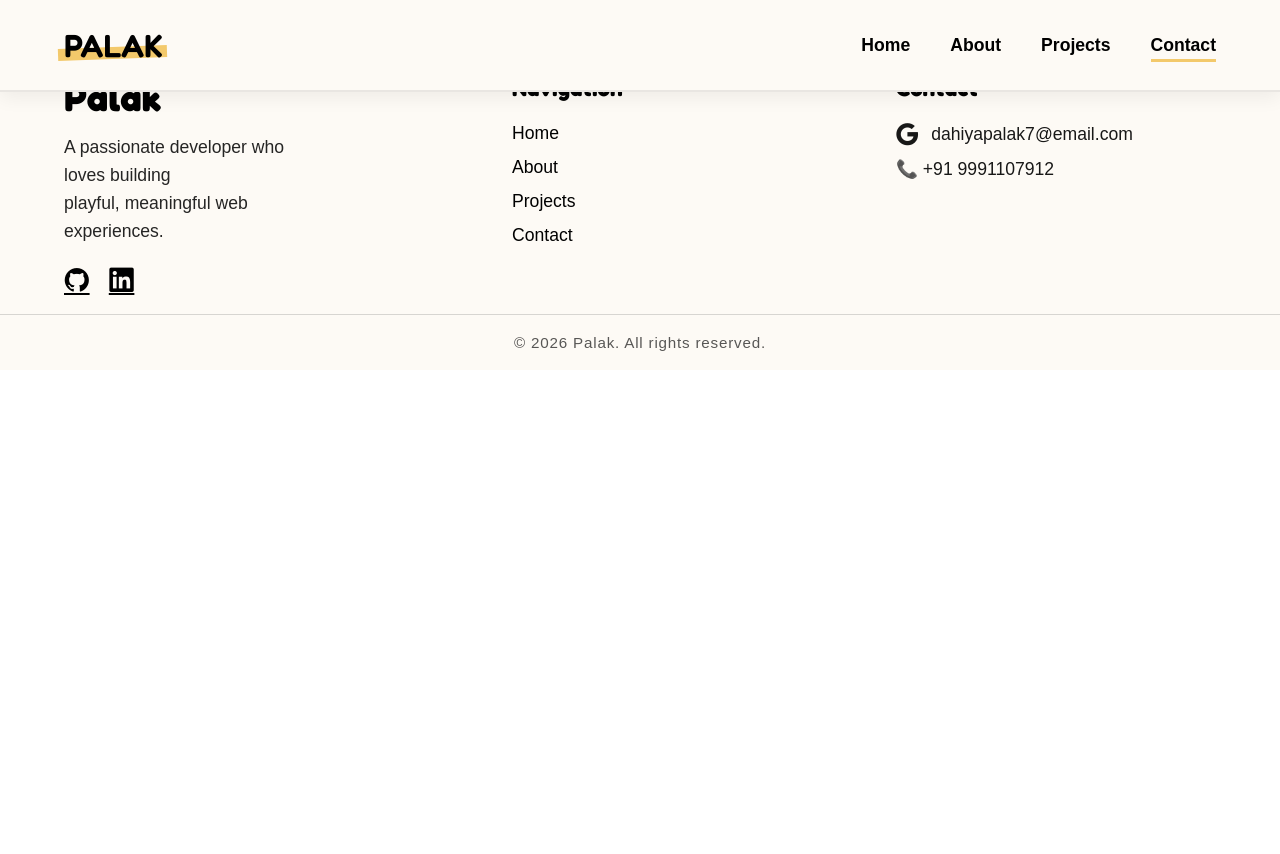
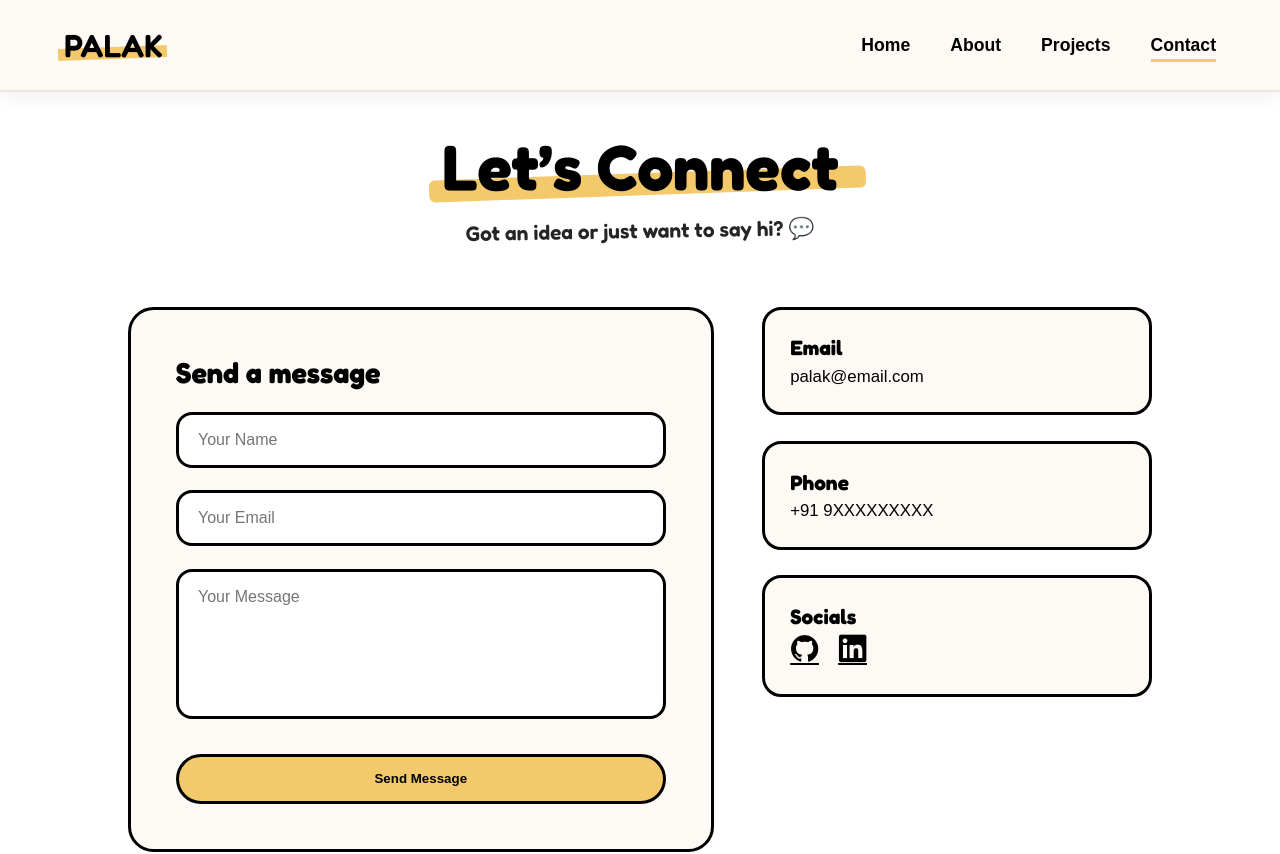
Before and after one commit to PALAK7890/portfolio, a React (Vite) app in the folder portfolio/: page /contact in a window 1280 px wide. Shown: the top 854 px of the page. Before the commit the page ends 800 px from the top, so only its background shows below. Built offline with nearby package versions, Linux system fonts and the light colour scheme.

Commit message:
just made the contact page

```diff
--- a/portfolio/src/components/Contact.jsx
+++ b/portfolio/src/components/Contact.jsx
@@ -1,8 +1,86 @@
-export default function Contact(){
+import { useEffect, useRef, useState } from "react"
+import "../style/contact.css"
+
+
+export default function Contact() {
+    const contactRef = useRef(null)
+  const [showContact, setShowContact] = useState(false)
+
+  useEffect(() => {
+    const observer = new IntersectionObserver(
+      ([entry]) => {
+        if (entry.isIntersecting) {
+          setShowContact(true)
+          observer.unobserve(entry.target)
+        }
+      },
+      { threshold: 0.15 }
+    )
+
+    if (contactRef.current) {
+      observer.observe(contactRef.current)
+    }
+
+    return () => observer.disconnect()
+  }, [])
   return (
-    <div className="page">
-      <h1>Contact</h1>
-      <p>Let’s build something together.</p>
-    </div>
+    <section   ref={contactRef}
+  className={`contact-page ${showContact ? "show" : ""}`}>
+
+      <section className="contact-header">
+        <h1 className="contact-title">Let’s Connect</h1>
+        <p className="contact-subtitle">
+          Got an idea or just want to say hi? 💬
+        </p>
+      </section>
+
+      <section className="contact-layout">
+
+        {/* LEFT: FORM (FULL SECTION) */}
+       <div className="contact-form-wrap">
+  <section className="contact-form-box">
+    <h3>Send a message</h3>
+
+    <input type="text" placeholder="Your Name" />
+    <input type="email" placeholder="Your Email" />
+    <textarea placeholder="Your Message"></textarea>
+
+    <button>Send Message</button>
+  </section>
+</div>
+
+        {/* RIGHT: INFO SECTIONS */}
+        <section className="contact-right">
+
+  <div className="contact-mini-wrap">
+    <section className="contact-mini-box">
+      <h4>Email</h4>
+      <p>palak@email.com</p>
+    </section>
+  </div>
+
+  <div className="contact-mini-wrap">
+    <section className="contact-mini-box">
+      <h4>Phone</h4>
+      <p>+91 9XXXXXXXXX</p>
+    </section>
+  </div>
+
+  <div className="contact-mini-wrap">
+    <section className="contact-mini-box">
+      <h4>Socials</h4>
+      <div className="contact-socials">
+        <a href="#"><i className="devicon-github-original"></i></a>
+        <a href="#"><i className="devicon-linkedin-plain"></i></a>
+        <a href="#"><i className="devicon-instagram-plain"></i></a>
+      </div>
+    </section>
+  </div>
+
+</section>
+
+
+      </section>
+    </section>
   )
 }
--- /dev/null
+++ b/portfolio/src/style/contact.css
@@ -0,0 +1,259 @@
+/* ===== CONTACT PAGE ===== */
+.contact-page{
+  padding-top:8rem;
+  padding-left:8rem;
+  padding-right:8rem;
+  padding-bottom:6rem;
+  background:#fff;
+
+  display:flex;
+  flex-direction:column;
+  align-items:center;
+}
+
+/* HEADER */
+.contact-header{
+  text-align:center;
+  margin-bottom:4rem;
+}
+
+/* TITLE */
+.contact-title{
+  position:relative;
+  font-family:'Fredoka', sans-serif;
+  font-size:4rem;
+  color:#000;
+  z-index:1;
+}
+
+/* yellow highlighter */
+.contact-title::after{
+  content:"";
+  position:absolute;
+  left:-12px;
+  bottom:10px;
+  width:110%;
+  height:22px;
+  background:#f3c96b;
+  z-index:-1;
+  transform:rotate(-2deg);
+  border-radius:6px;
+}
+
+.contact-subtitle{
+  margin-top:0.8rem;
+  font-family:'Fredoka', sans-serif;
+  font-size:1.3rem;
+  opacity:0.85;
+  transform:rotate(-1deg);
+}
+
+/* ===== MAIN LAYOUT ===== */
+.contact-layout{
+  width:100%;
+  max-width:1100px;
+  display:grid;
+  grid-template-columns:1.2fr 0.8fr;
+  gap:3rem;
+  overflow:visible;
+}
+
+/* ================================================= */
+/* ================= WRAPPERS ====================== */
+/* ================================================= */
+
+.contact-form-wrap,
+.contact-mini-wrap{
+  position:relative;
+  display:block;
+  width: 100%;
+}
+
+/* HARD COMIC SHADOW (ONLY HERE) */
+.contact-form-wrap::after,
+.contact-mini-wrap::after{
+  content:"";
+  position:absolute;
+  inset:0;
+  background:#000;
+  border-radius:1.6rem;
+  z-index:-1;
+
+  transform:translate(12px,12px);
+  transition:transform 0.35s cubic-bezier(.22,1.2,.36,1);
+}
+
+/* ================================================= */
+/* ================= LEFT FORM ===================== */
+/* ================================================= */
+
+.contact-form-box{
+  position:relative;
+  z-index:1;
+
+  border:3px solid #000;
+  border-radius:1.6rem;
+  padding:2.8rem;
+  background:#fdfaf5;
+
+  display:flex;
+  flex-direction:column;
+  gap:1.4rem;
+
+  opacity:0;
+  transform:translateY(30px) rotate(-2deg);
+
+  transition:
+    transform 0.6s cubic-bezier(.22,1.2,.36,1),
+    opacity 0.4s ease;
+}
+
+.contact-page.show .contact-form-box{
+  opacity:1;
+  transform:translateY(0) rotate(0deg);
+}
+
+/* HOVER */
+.contact-form-wrap:hover .contact-form-box{
+  transform:translateY(-6px) rotate(0deg);
+}
+
+.contact-form-wrap:hover::after{
+  transform:translate(14px,14px);
+}
+
+.contact-form-box h3{
+  font-family:'Fredoka', sans-serif;
+  font-size:1.8rem;
+}
+
+.contact-form-box input,
+.contact-form-box textarea{
+  padding:1rem 1.2rem;
+  border:3px solid #000;
+  border-radius:1rem;
+  font-family:'Poppins', sans-serif;
+  font-size:1rem;
+  outline:none;
+}
+
+.contact-form-box textarea{
+  min-height:150px;
+  resize:none;
+}
+
+/* BUTTON */
+.contact-form-box button{
+  margin-top:0.8rem;
+  padding:0.9rem;
+  border:3px solid #000;
+  border-radius:999px;
+  background:#f3c96b;
+  font-family:'Poppins', sans-serif;
+  font-weight:600;
+  cursor:pointer;
+  transition:transform 0.25s ease;
+}
+
+.contact-form-box button:hover{
+  transform:translateY(-4px);
+}
+
+/* ================================================= */
+/* ================= RIGHT SIDE ==================== */
+/* ================================================= */
+
+.contact-right{
+  display:flex;
+  flex-direction:column;
+  gap:1.6rem;
+}
+
+/* MINI BOXES */
+.contact-mini-box{
+  position:relative;
+  z-index:1;
+
+  border:3px solid #000;
+  border-radius:1.2rem;
+  background:#fdfaf5;
+  padding:1.6rem;
+
+  opacity:0;
+  transform:translateY(30px) rotate(-2deg);
+
+  transition:
+    transform 0.6s cubic-bezier(.22,1.2,.36,1),
+    opacity 0.4s ease;
+}
+
+.contact-page.show .contact-mini-box{
+  opacity:1;
+  transform:translateY(0) rotate(0deg);
+}
+
+.contact-page.show .contact-mini-wrap:nth-child(1) .contact-mini-box{ transition-delay:0.15s }
+.contact-page.show .contact-mini-wrap:nth-child(2) .contact-mini-box{ transition-delay:0.25s }
+.contact-page.show .contact-mini-wrap:nth-child(3) .contact-mini-box{ transition-delay:0.35s }
+
+/* HOVER */
+.contact-mini-wrap:hover .contact-mini-box{
+  transform:translateY(-6px) rotate(0deg);
+}
+
+.contact-mini-wrap:hover::after{
+  transform:translate(12px,12px);
+}
+
+.contact-mini-box h4{
+  font-family:'Fredoka', sans-serif;
+  font-size:1.3rem;
+  margin-bottom:0.4rem;
+}
+
+.contact-mini-box p{
+  font-family:'Poppins', sans-serif;
+  font-size:1.05rem;
+}
+
+/* SOCIALS */
+.contact-socials{
+  display:flex;
+  gap:1.2rem;
+}
+
+.contact-socials a{
+  font-size:1.8rem;
+  color:#000;
+  transition:transform 0.25s ease;
+}
+
+.contact-socials a:hover{
+  transform:translateY(-4px) rotate(-5deg);
+}
+
+/* ===== RESPONSIVE ===== */
+@media (max-width:900px){
+  .contact-page{
+    padding-left:3rem;
+    padding-right:3rem;
+  }
+
+  .contact-layout{
+    grid-template-columns:1fr;
+  }
+}
+
+@media (max-width:480px){
+  .contact-title{
+    font-size:2.6rem;
+  }
+
+  .contact-subtitle{
+    font-size:1.1rem;
+  }
+
+  .contact-form-box{
+    padding:2rem;
+  }
+}
```
